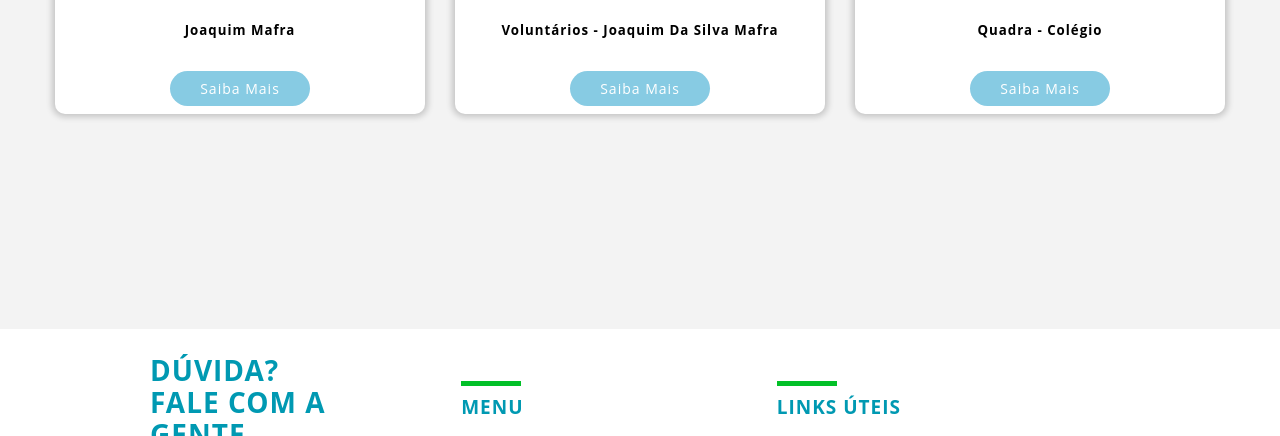
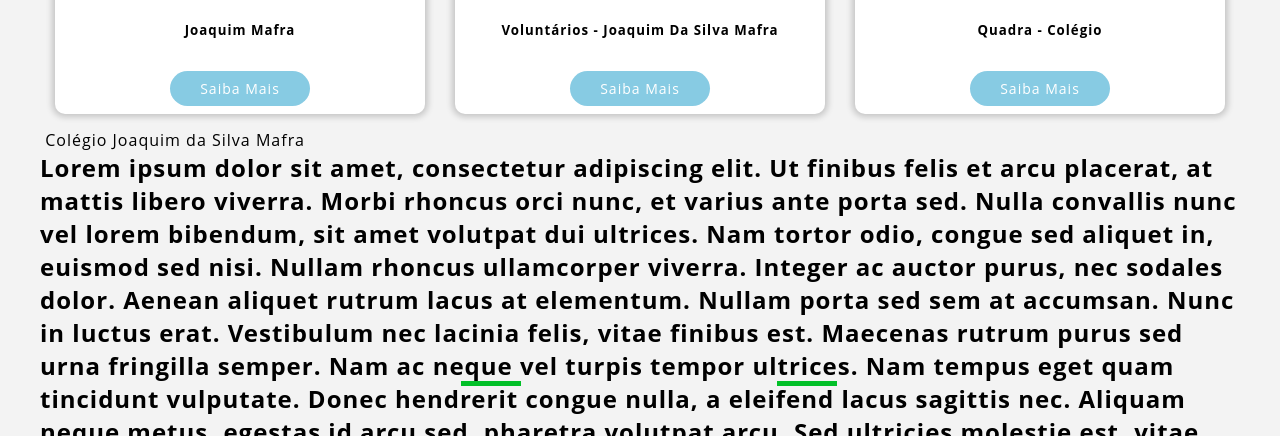
Before and after one commit to DanielHenriqueBB/Colegio, a plain HTML site: page index.html in a window 1280 px wide. Shown: the part 1210-1646 px from the top of the page. Drawn offline with Linux system fonts and the light colour scheme; files whose address does not match are found by name.

Commit message:
Add files via upload

```diff
--- a/index.html
+++ b/index.html
@@ -103,6 +103,19 @@
 					</li>
 				</ul>
 				</div>
+				<div class="oficina content">
+							<img src
+						<h1>
+							Colégio Joaquim da Silva Mafra
+						</h1>
+						<h2>
+							Lorem ipsum dolor sit amet, consectetur adipiscing elit. Ut finibus felis et arcu placerat, at mattis libero viverra. Morbi rhoncus orci nunc, et varius ante porta sed. Nulla convallis nunc vel lorem bibendum, sit amet volutpat dui ultrices. Nam tortor odio, congue sed aliquet in, euismod sed nisi. Nullam rhoncus ullamcorper viverra. Integer ac auctor purus, nec sodales dolor. Aenean aliquet rutrum lacus at elementum. Nullam porta sed sem at accumsan. Nunc in luctus erat. Vestibulum nec lacinia felis, vitae finibus est. Maecenas rutrum purus sed urna fringilla semper. Nam ac neque vel turpis tempor ultrices. Nam tempus eget quam tincidunt vulputate. Donec hendrerit congue nulla, a eleifend lacus sagittis nec. Aliquam neque metus, egestas id arcu sed, pharetra volutpat arcu.
+
+Sed ultricies molestie est, vitae aliquam risus. Sed nec diam lacus. Maecenas sodales ut magna nec sollicitudin. Nam eros libero, varius quis sodales eu, rutrum ut lacus. In nec accumsan urna, sed vulputate nisl. Sed et vestibulum enim, lacinia scelerisque nunc. Nulla facilisi.
+
+
+						</h2>
+				</div>
 			</main>
 
 			<footer>
```
